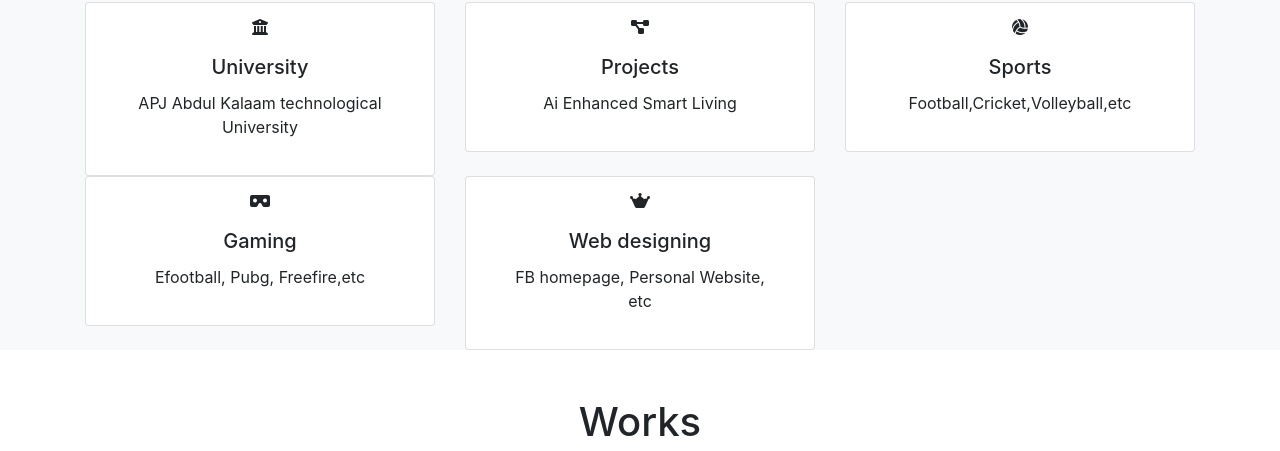
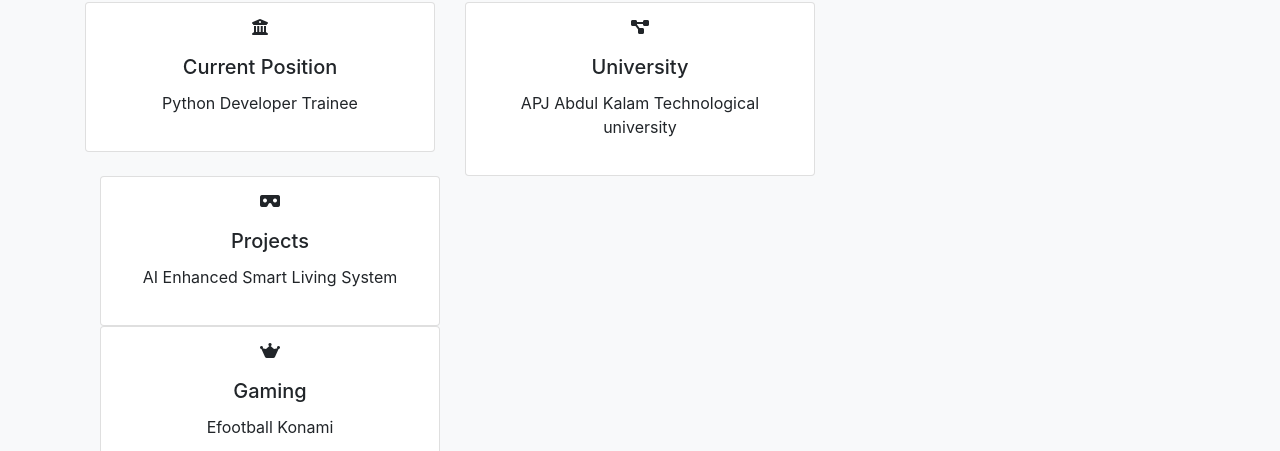
Before and after one commit to nidheesh146/personal-website, a plain HTML site: page index.html in a window 1280 px wide. Shown: the part 710-1161 px from the top of the page. Drawn offline with nearby package versions, Linux system fonts and the light colour scheme.

Commit message:
Update index.html

```diff
--- a/index.html
+++ b/index.html
@@ -65,35 +65,28 @@
                     <div class="card text-center p-3" >
                         <i class="fa-solid fa-building-columns"></i>
                         <div class="card-body">
-                          <h5 class="card-title">University</h5>
-                          <p class="card-text">APJ Abdul Kalaam technological University</p>
+                          <h5 class="card-title">Current Position</h5>
+                          <p class="card-text">Python Developer Trainee</p>
                         </div>
                       </div>
                 </div>
-                <div class="col-md-4"  id="aboutme-section">
+             <div class="col-md-4"  id="aboutme-section">
                     <div class="card text-center p-3">
                         <i class="fa-solid fa-diagram-project"></i>
                         <div class="card-body">
-                          <h5 class="card-title">Projects</h5>
-                          <p class="card-text">Ai Enhanced Smart Living</p>
+                          <h5 class="card-title">University</h5>
+                          <p class="card-text">APJ Abdul Kalam Technological university </p>
                         </div>
                       </div>
                 </div>
-                <div class="col-md-4"  id="aboutme-section">
-                    <div class="card text-center p-3" >
-                        <i class="fa-solid fa-volleyball"></i>
-                        <div class="card-body">
-                          <h5 class="card-title">Sports</h5>
-                          <p class="card-text">Football,Cricket,Volleyball,etc</p>
-                        </div>
-                      </div>
+
                 </div>
                 <div class="col-md-4"  id="aboutme-section">
                     <div class="card text-center p-3" >
                         <i class="fa-solid fa-vr-cardboard"></i>
                         <div class="card-body">
-                          <h5 class="card-title">Gaming</h5>
-                          <p class="card-text">Efootball, Pubg, Freefire,etc</p>
+                          <h5 class="card-title">Projects</h5>
+                          <p class="card-text">AI Enhanced Smart Living System</p>
                         </div>
                       </div>
                 </div>
@@ -101,8 +94,8 @@
                     <div class="card text-center p-3" >
                         <i class="fa-solid fa-web-awesome"></i>
                         <div class="card-body">
-                          <h5 class="card-title">Web designing</h5>
-                          <p class="card-text">FB homepage, Personal Website, etc</p>
+                          <h5 class="card-title">Gaming</h5>
+                          <p class="card-text">Efootball Konami</p>
                         </div>
                       </div>
                 </div>
```
